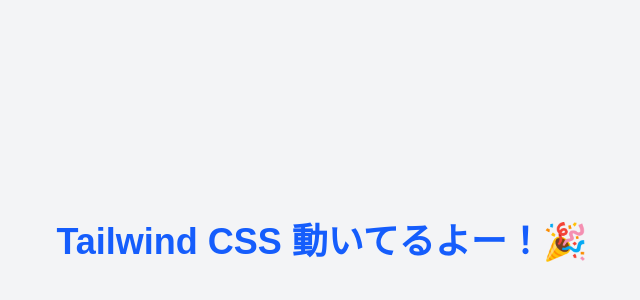
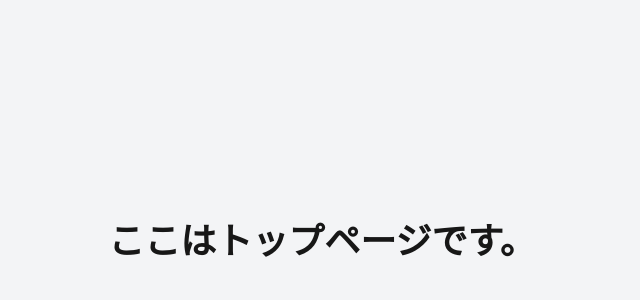
Before and after one commit to shunsuke-blog/tech-blog, a Next.js app: page / in a window 1280 px wide. Shown: the part 158-458 px from the top of the page, without its empty margins (318-958 px from the left). Built offline with nearby package versions, Linux system fonts and the light colour scheme.

Commit message:
ローカルと同期させる

```diff
--- a/src/app/page.tsx
+++ b/src/app/page.tsx
@@ -25,9 +25,12 @@
 export default function Home() {
   return (
     <main className="flex min-h-screen items-center justify-center bg-gray-100">
-      <h1 className="text-4xl font-bold text-blue-600">
-        Tailwind CSS 動いてるよー！🎉
+      <h1 className="text-4xl font-bold text-blue-6s0">
+        ここはトップページです。
       </h1>
+      {/* <link href={'/bogs/index'} className='block'>
+        記事一覧へ
+      </link> */}
     </main>
   );
 }
--- a/src/pages/blogs/index.tsx
+++ b/src/pages/blogs/index.tsx
@@ -23,8 +23,8 @@
           <li key={post.slug} className="border p-4 rounded hover:bg-gray-50">
             <Link href={`/blogs/${post.slug}`} className="block">
               <h2 className="text-xl font-semibold">{post.title}</h2>
-              <p className="text-gray-500 text-sm">{post.date}</p>
             </Link>
+            <p className="text-gray-500 text-sm">{post.date}</p>
           </li>
         ))}
       </ul>
--- a/src/posts/post-1.md
+++ b/src/posts/post-1.md
@@ -1,9 +1,7 @@
 ---
-title: "はじめての技術記事"
+title: "1記事目"
 date: "2025-06-28"
 description: "Markdownを使ったブログ記事の第一歩。"
 ---
 
-# Hello World
-
-これは初めてのブログ記事です！がんばって書きました。
+これは 1 記事目です。
```
